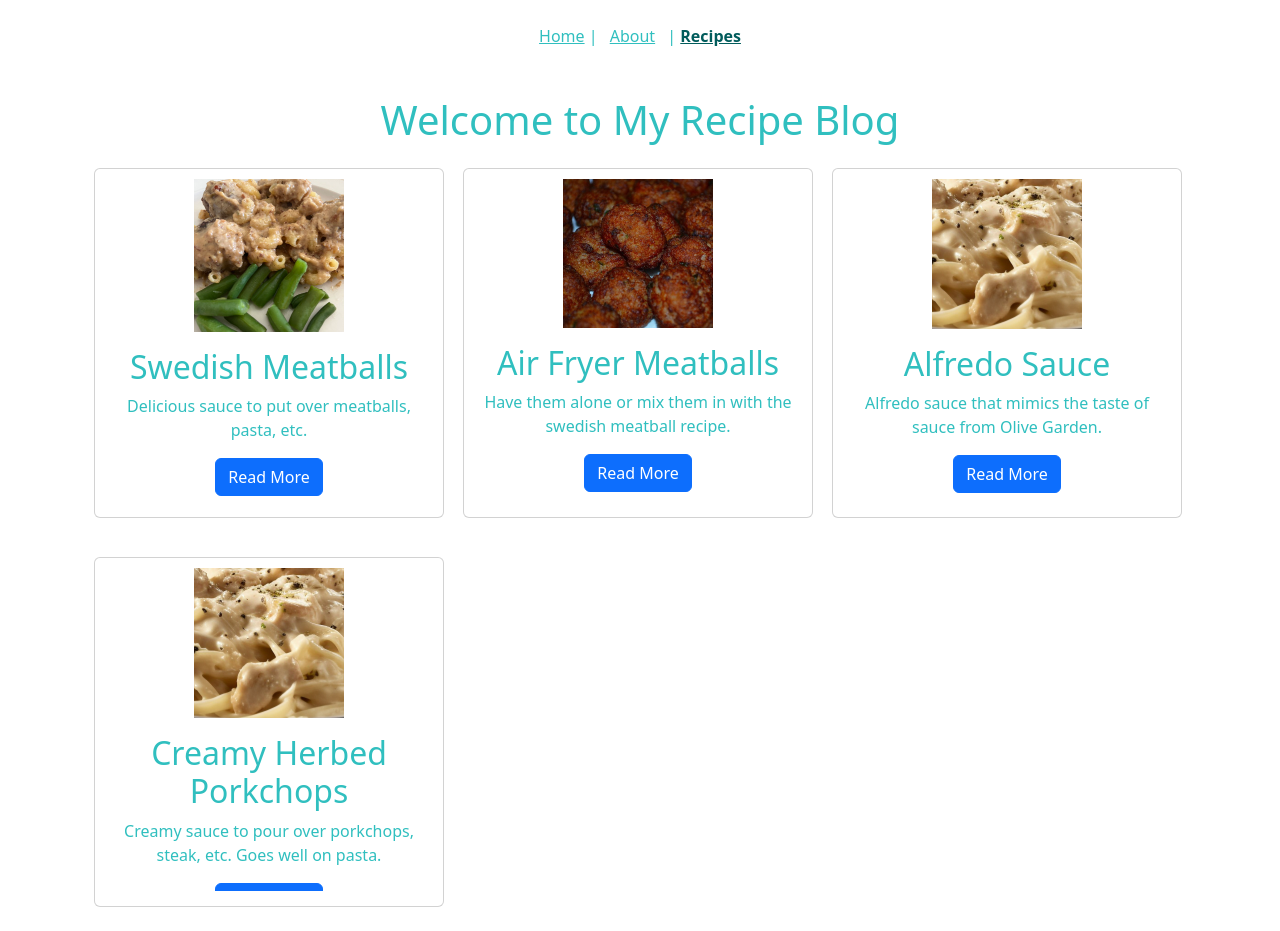
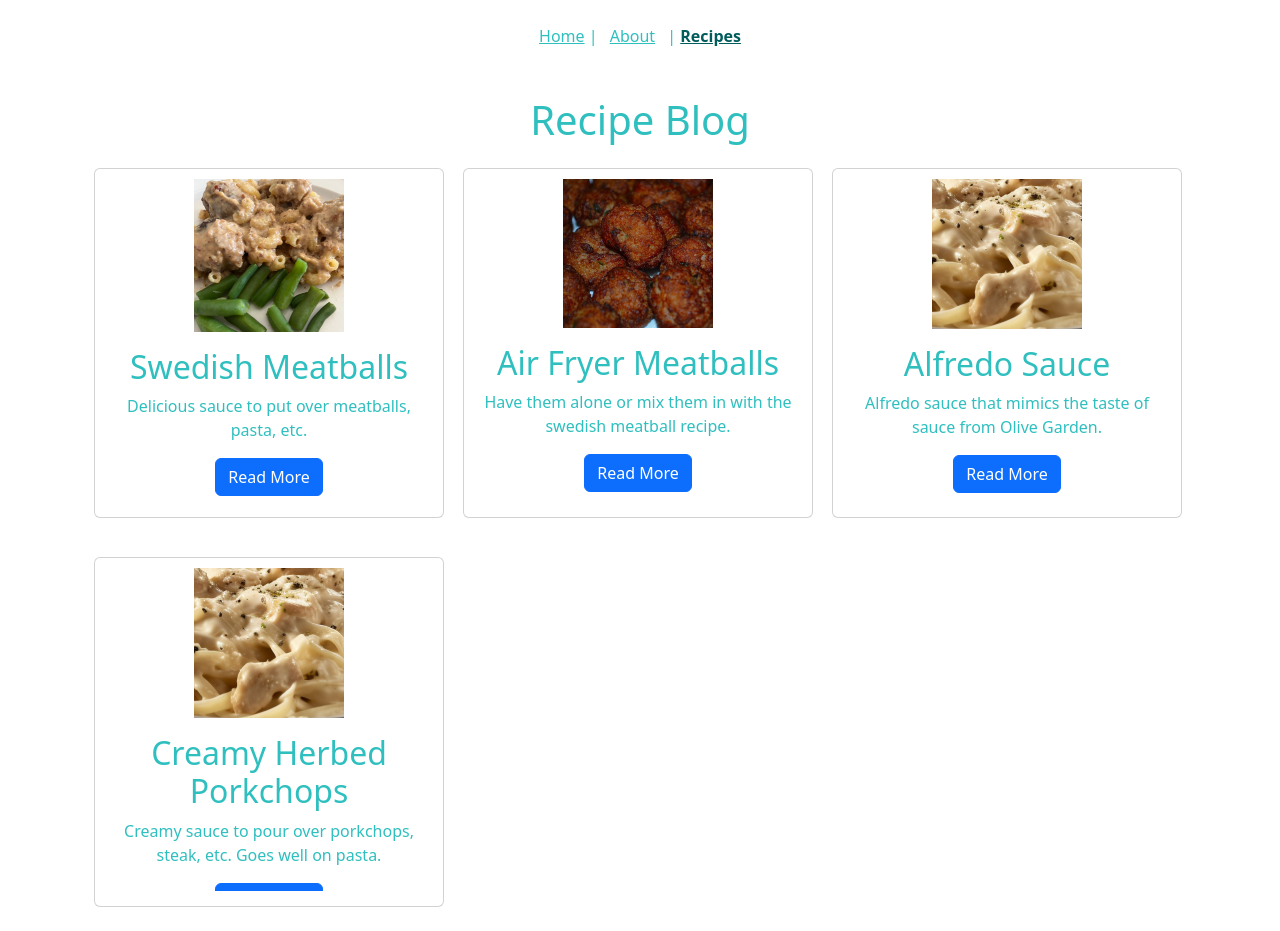
Before and after one commit to tbrowntech/RecipeBlog, a Vue app in the folder blog/: page /recipes in a window 1280 px wide. Built offline with nearby package versions, Linux system fonts and the light colour scheme.

Commit message:
changed title of page

```diff
--- a/blog/src/pages/RecipesPage.vue
+++ b/blog/src/pages/RecipesPage.vue
@@ -1,6 +1,6 @@
 <template>
   <div class="container mt-4">
-    <h1 class="text-center mb-4 text-aqua">Welcome to My Recipe Blog</h1>
+    <h1 class="text-center mb-4 text-aqua">Recipe Blog</h1>
     <div class="row">
       <div class="card-grid">
         <div class="col-md-4 mb-4" v-for="post in blogPosts" :key="post.id">
```
